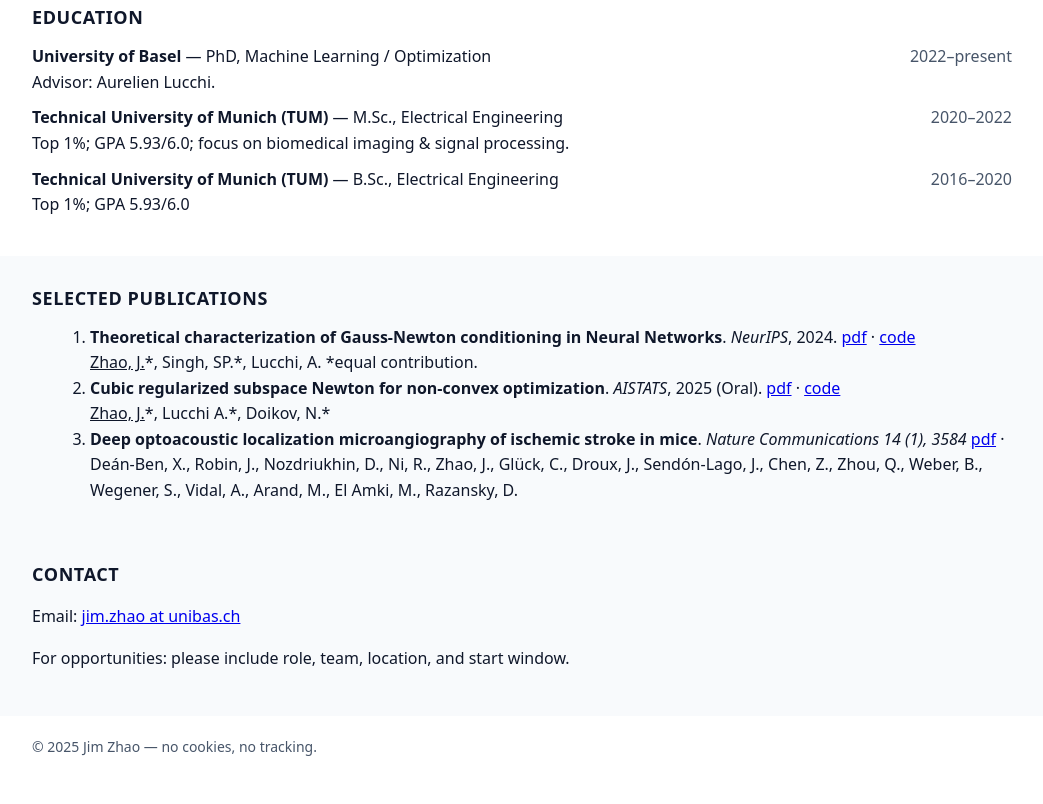
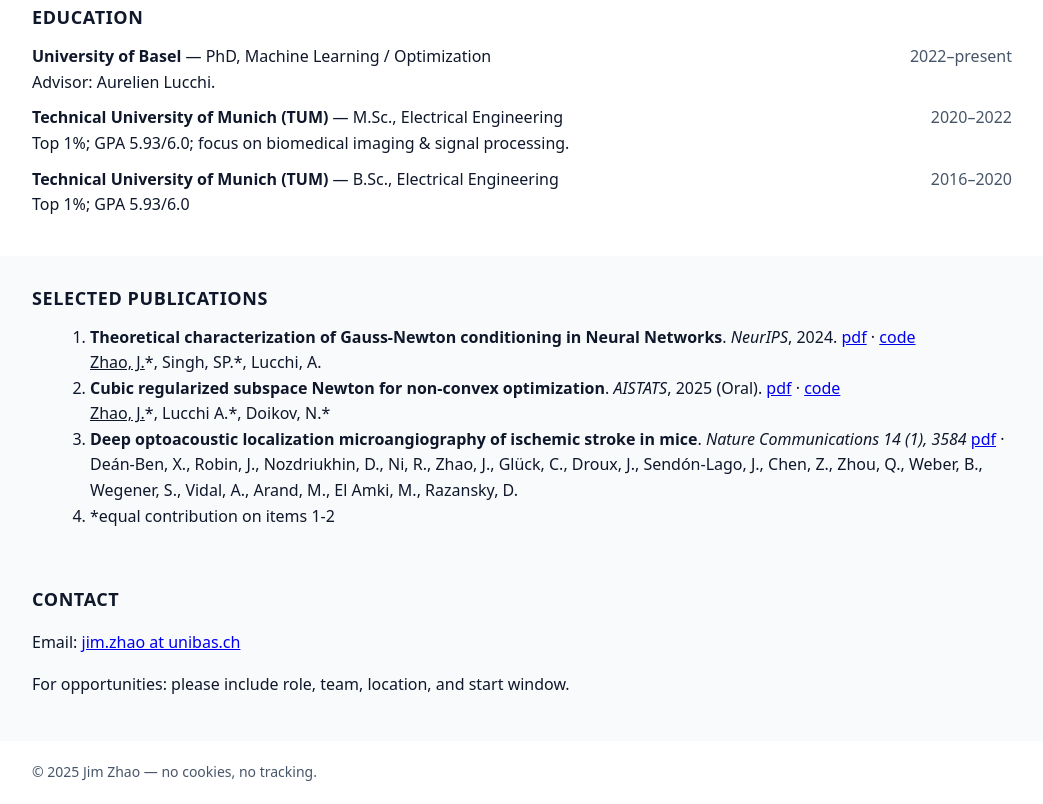
Before and after one commit to jydzhao/jydzhao.github.io, a plain HTML site: page index.html in a window 1280 px wide. Shown: the part 629-1433 px from the top of the page, without its empty margins (118-1161 px from the left). Before the commit the page ends 1407 px from the top, so only its background shows below. Drawn offline with Linux system fonts and the light colour scheme.

Commit message:
slight modification of publication section

```diff
--- a/index.html
+++ b/index.html
@@ -96,11 +96,12 @@
         <h2>Selected Publications</h2>
         <ol class="pubs">
           <li><strong>Theoretical characterization of Gauss-Newton conditioning in Neural Networks</strong>. <em>NeurIPS</em>, 2024. <a href="https://proceedings.neurips.cc/paper_files/paper/2024/hash/d067d16e3e5fe8fa8a3e62909907659a-Abstract-Conference.html">pdf</a> · <a href="https://github.com/jydzhao/GN_eigenspectrum">code</a></li>
-          <u>Zhao, J.</u>*, Singh, SP.*, Lucchi, A. *equal contribution.
+          <u>Zhao, J.</u>*, Singh, SP.*, Lucchi, A.
           <li><strong>Cubic regularized subspace Newton for non-convex optimization</strong>. <em>AISTATS</em>, 2025 (Oral). <a href="https://arxiv.org/abs/2406.16666">pdf</a> · <a href="https://github.com/jydzhao/cubic_subspace_newton">code</a></li>
           <u>Zhao, J.</u>*, Lucchi A.*, Doikov, N.*
           <li><strong>Deep optoacoustic localization microangiography of ischemic stroke in mice</strong>. <em>Nature Communications 14 (1), 3584</em> <a href="https://www.nature.com/articles/s41467-023-39069-1">pdf</a> · </li>
           Deán-Ben, X., Robin, J., Nozdriukhin, D., Ni, R., Zhao, J., Glück, C., Droux, J., Sendón-Lago, J., Chen, Z., Zhou, Q., Weber, B., Wegener, S., Vidal, A., Arand, M., El Amki, M., Razansky, D.
+          <li>*equal contribution on items 1-2</li>
         </ol>
       </div>
     </section>
```
